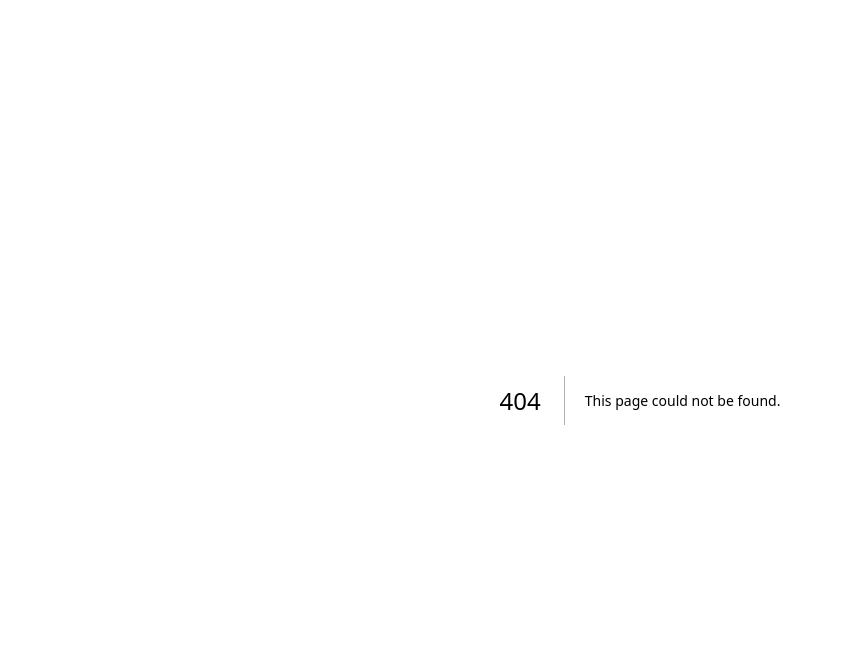
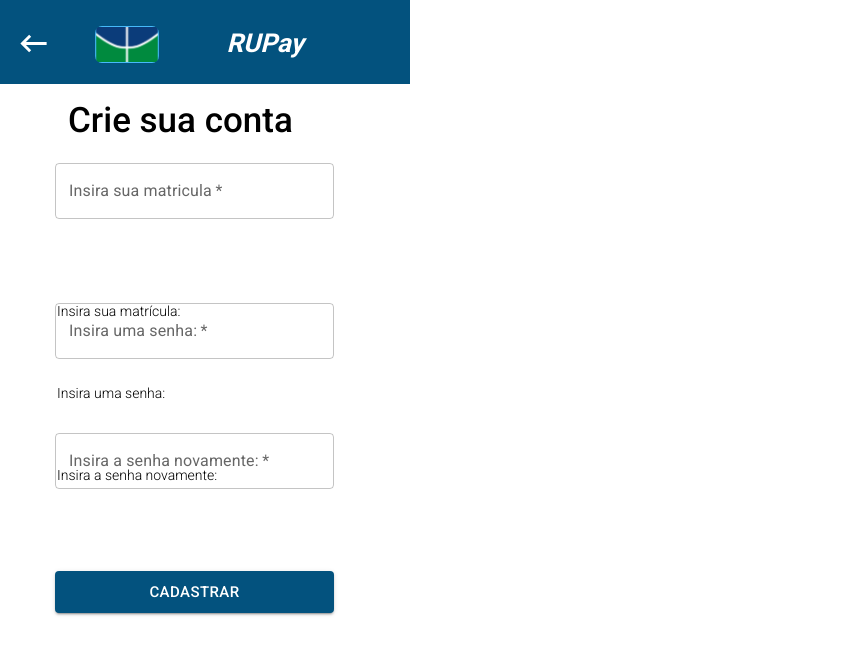
Before and after one commit to Mateustv/provisorio, a Next.js app: page /signUp in a window 1280 px wide. Before the commit this address had no page. Shown: the top 654 px of the page, without its empty margins (0-843 px from the left). Built offline with nearby package versions, Linux system fonts and the light colour scheme.

Commit message:
singUp done

```diff
--- /dev/null
+++ b/src/pages/signUp/index.js
@@ -0,0 +1,73 @@
+import {CadastroRoot, Head, HeadChild, Rupay, CrieSuaConta, Form, InsiraSuaMatrcula, InsiraUmaSenha, InsiraASenha, InputMatricula, InputSenha1, InputSenha, ButtonCadastrar, Iconbutton1} from './style'
+
+
+function onButtonClick() {
+    null
+}
+
+export default function SingUp() {
+    return (
+        <CadastroRoot>
+            <Head>
+                <HeadChild alt="logo" src="/logo_rupay.svg" />
+                <Rupay>RUPay</Rupay>
+                <Iconbutton1 fontSize="large" onClick={onButtonClick}>
+                </Iconbutton1>
+            </Head>
+
+            <Form method="post">
+                <InsiraSuaMatrcula>
+                    Insira sua matrícula:
+                </InsiraSuaMatrcula>
+                <InputMatricula
+                    fullWidth
+                    color="secondary"
+                    variant="outlined"
+                    type="text"
+                    name="input_matricula"
+                    label="Insira sua matricula"
+                    size="large"
+                    required
+                />
+                <InsiraUmaSenha>
+                    Insira uma senha:
+                </InsiraUmaSenha>
+                <InputSenha1
+                    fullWidth
+                    color="secondary"
+                    variant="outlined"
+                    type="password"
+                    name="input_senha_1"
+                    label="Insira uma senha:"
+                    size="large"
+                    required
+                />
+
+                <InsiraASenha>
+                    Insira a senha novamente:
+                </InsiraASenha>
+                <InputSenha
+                    fullWidth
+                    color="secondary"
+                    variant="outlined"
+                    type="password"
+                    name="input_senha"
+                    label="Insira a senha novamente:"
+                    size="large"
+                    required
+                />
+
+
+                <ButtonCadastrar
+                    sx={{ width: 279 }}
+                    variant="contained"
+                    name="button_cadastrar"
+                    size="large"
+                >
+                    Cadastrar
+                </ButtonCadastrar>
+            </Form>
+            <CrieSuaConta>Crie sua conta</CrieSuaConta>
+        </CadastroRoot>
+    );
+};
--- /dev/null
+++ b/src/pages/signUp/style.js
@@ -0,0 +1,142 @@
+import { Button, TextField, Icon } from "@mui/material";
+import { styled } from "@mui/material"
+import KeyboardBackspaceIcon from '@mui/icons-material/KeyboardBackspace';
+
+const ButtonCadastrar = styled(Button)`
+  position: absolute;
+  top: 268px;
+  left: 0px;
+`;
+const InputSenha = styled(TextField)`
+  border: none;
+  position: absolute;
+  top: 130px;
+  left: 0px;
+`;
+
+const InputSenha1 = styled(TextField)`
+  border: none;
+  position: absolute;
+  top: 0px;
+  left: 0px;
+`;
+
+const InputMatricula = styled(TextField)`
+  border: none;
+  position: absolute;
+  top: -140px;
+  left: 0px;
+`;
+
+const Iconbutton1 = styled(KeyboardBackspaceIcon)`
+  position: absolute;
+  top: 26px;
+  left: 16px;
+  cursor: pointer;
+`;
+
+
+
+const InsiraASenha = styled('label')`
+  cursor: pointer;
+  position: absolute;
+  top: 164px;
+  left: 2px;
+  font-size: var(--font-size-sm);
+  font-weight: 300;
+  font-family: var(--font-inter);
+  text-align: left;
+  display: inline-block;
+  width: 239px;
+  height: 14px;
+`;
+
+const InsiraUmaSenha = styled('label')`
+  cursor: pointer;
+  position: absolute;
+  top: 82px;
+  left: 2px;
+  font-size: var(--font-size-sm);
+  font-weight: 300;
+  font-family: var(--font-inter);
+  text-align: left;
+  display: inline-block;
+  width: 239px;
+  height: 14px;
+`;
+
+const InsiraSuaMatrcula = styled('label')`
+  cursor: pointer;
+  position: absolute;
+  top: 0px;
+  left: 2px;
+  font-size: var(--font-size-sm);
+  font-weight: 300;
+  font-family: var(--font-inter);
+  text-align: left;
+  display: inline-block;
+  width: 239px;
+  height: 14px;
+`;
+const Form = styled('form')`
+  position: absolute;
+  top: 303px;
+  left: 55px;
+  width: 279px;
+  height: 316px;
+`;
+const CrieSuaConta = styled('h1')`
+  margin: 0;
+  position: absolute;
+  top: 100px;
+  left: 68px;
+  font-size: inherit;
+  font-weight: 500;
+  font-family: inherit;
+  display: inline-block;
+  width: 254px;
+  height: 45px;
+`;
+const HeadChild = styled('img')`
+  position: absolute;
+  top: 26px;
+  left: 95px;
+  border-radius: var(--br-6xs);
+  width: 64px;
+  height: 37px;
+`;
+const Rupay = styled('h2')`
+  margin: 0;
+  position: absolute;
+  top: 28px;
+  left: 168px;
+  font-size: inherit;
+  font-weight: 800;
+  font-family: inherit;
+  display: inline-block;
+  width: 194px;
+  height: 33px;
+`;
+
+const Head = styled('header')`
+  position: absolute;
+  top: 0px;
+  background-color: #03527e;
+  color: var(--color-white);
+  width: 410px;
+  height: 84px;
+  text-align: center;
+  font-style: italic;
+  font-size: var(--font-size-7xl);
+`;
+const CadastroRoot = styled('div')`
+  position: relative;
+  width: 100%;
+  height: 844px;
+  overflow: hidden;
+  text-align: left;
+  font-size: var(--font-size-16xl);
+  font-family: Roboto;
+`;
+
+export { CadastroRoot, Head, HeadChild, Rupay, CrieSuaConta, Form, InsiraSuaMatrcula, InsiraUmaSenha, InsiraASenha, InputMatricula, InputSenha1, InputSenha, ButtonCadastrar, Iconbutton1 }
```
